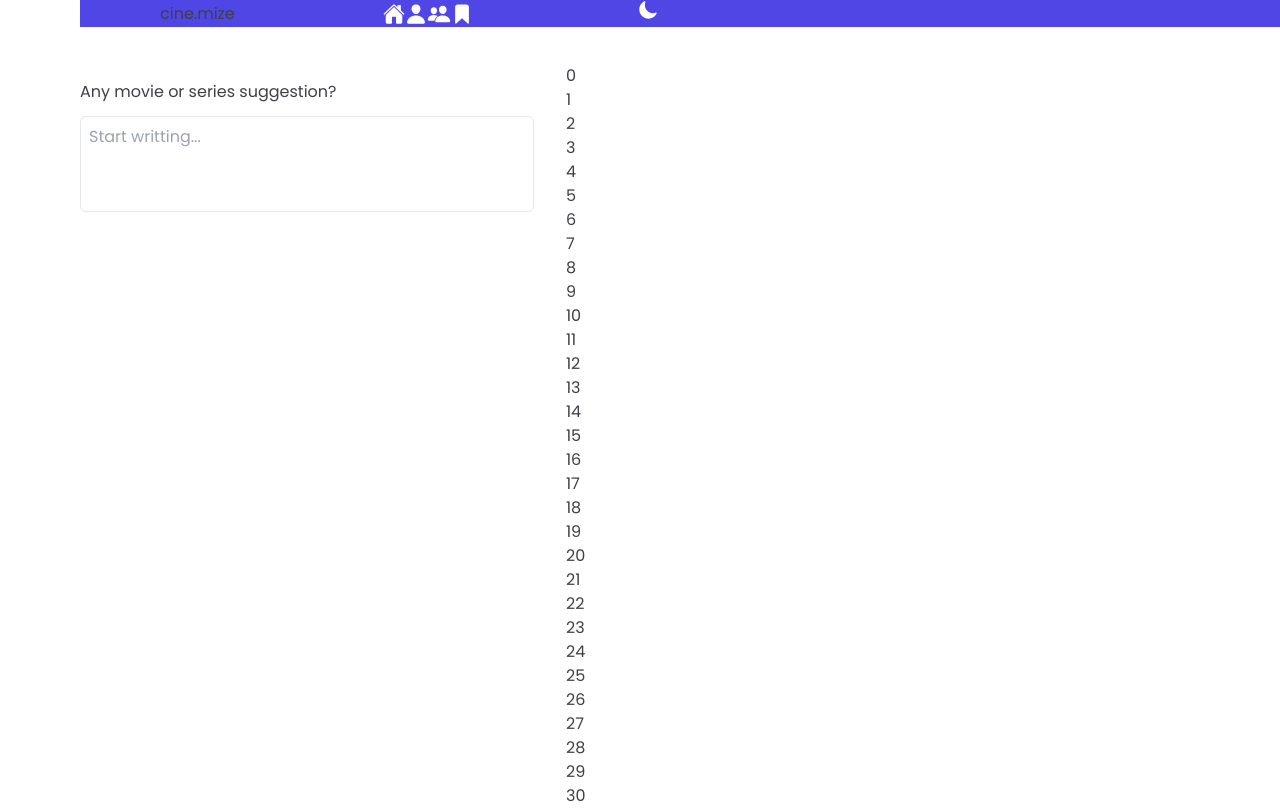
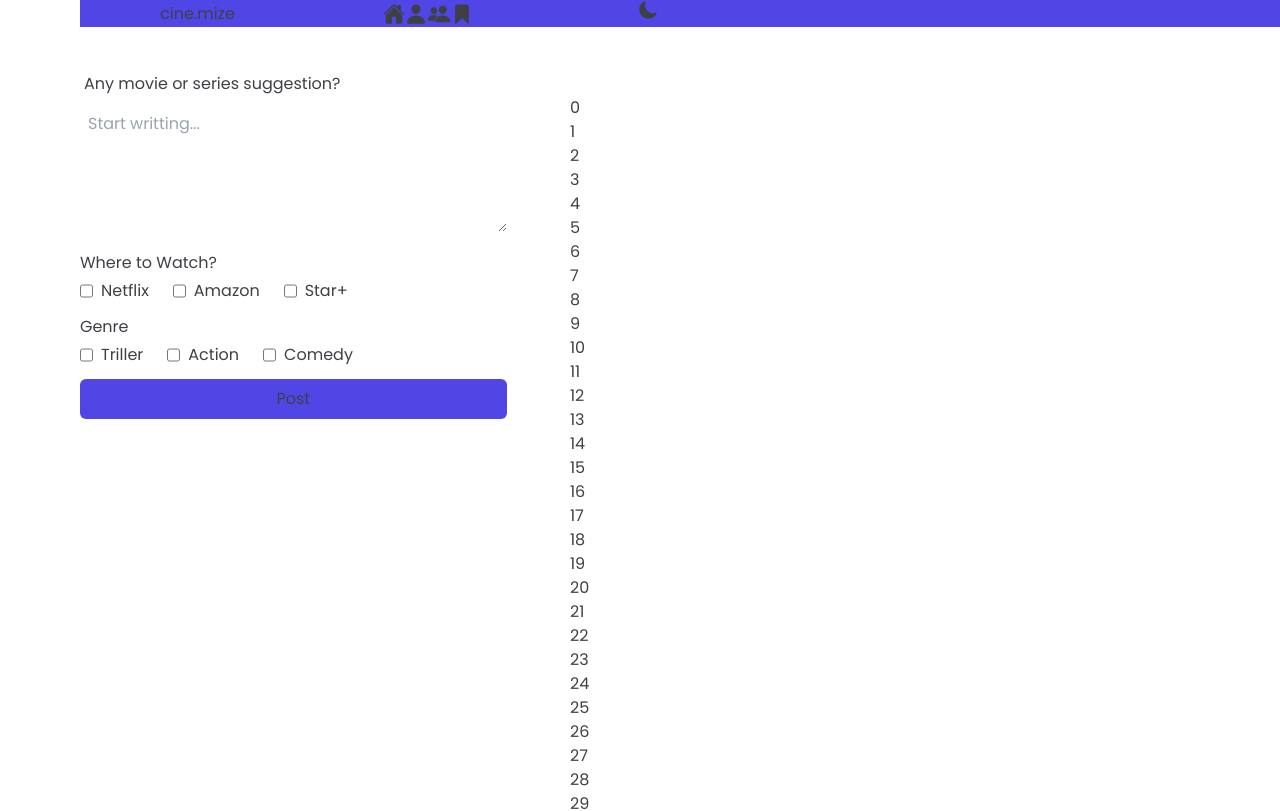
Before and after one commit to felipehimself/cinemize, a Next.js app: page /home in a window 1280 px wide. Shown: the top 811 px of the page. Built offline with nearby package versions, Linux system fonts and the light colour scheme; what tw-elements would draw is missing.

Commit message:
Coluna esquerda na página inicial em layout para desktop

```diff
--- a/Components/Elements/Header.tsx
+++ b/Components/Elements/Header.tsx
@@ -7,7 +7,7 @@ const Header = () => {
     <header className='fixed z-10 shadow-md  shadow-indigo-500/40 dark:shadow-dark  py-1  left-0 right-0 w-full bg-indigo-600 dark:bg-darker'>
       <div className='flex items-center gap-4 justify-between container mx-auto'>
         <div className='flex items-center flex-1 '>
-          <h3 className='text-xl text-white'>cine.mize</h3>
+          <h3 className='text-xl text-white'>cine<span className='dark:text-indigo-600'>.</span>mize</h3>
           <nav className='flex justify-center flex-1 '>
             <ul className='flex flex-1 justify-center items-center gap-6 '>
               <li className='  py-3 '>
--- /dev/null
+++ b/Components/Elements/OptionsContainer.tsx
@@ -0,0 +1,10 @@
+import { OptionsContainer as OC } from '../../ts/types/ui';
+
+const OptionsContainer = ({ children, className }: OC): JSX.Element => {
+  return (
+    <div className={` ${className} flex items-center gap-4 flex-wrap mb-4`}>
+      {children}
+    </div>
+  );
+};
+export default OptionsContainer;
--- /dev/null
+++ b/Components/UI/CheckBox.tsx
@@ -0,0 +1,6 @@
+import { CheckBox as CB } from '../../ts/types/ui';
+
+const CheckBox = ({ className, name, id }: CB): JSX.Element => {
+  return <input type='checkbox' name={name} id={id} className={`${className} accent-indigo-500`} />;
+};
+export default CheckBox;
--- a/Components/UI/Form.tsx
+++ b/Components/UI/Form.tsx
@@ -7,6 +7,6 @@ const Form = ({
   children: React.ReactNode;
   className?: string;
 }): JSX.Element => {
-  return <div className={` ${className} flex flex-col `}>{children}</div>;
+  return <form className={` ${className} flex flex-col `}>{children}</form>;
 };
 export default Form;
--- /dev/null
+++ b/Components/UI/FormControl.tsx
@@ -0,0 +1,8 @@
+import React from "react"
+
+const FormControl = ({children}:{children:React.ReactNode}):JSX.Element => {
+  return (
+    <div>{children}</div>
+  )
+}
+export default FormControl
--- /dev/null
+++ b/Components/UI/Label.tsx
@@ -0,0 +1,11 @@
+import React from 'react';
+import { Label as Lbl } from '../../ts/types/ui';
+
+const Label = ({ children, className, htmlFor }: Lbl): JSX.Element => {
+  return (
+    <label htmlFor={htmlFor} className={`${className} block text-md `}>
+      {children}
+    </label>
+  );
+};
+export default Label;
--- /dev/null
+++ b/Components/UI/TextArea.tsx
@@ -0,0 +1,13 @@
+import { TextArea as TA } from '../../ts/types/ui';
+
+const TextArea = ({ className, id, name, placeholder }: TA): JSX.Element => {
+  return (
+    <textarea
+      name={name}
+      id={id}
+      placeholder={placeholder}
+      className={` ${className} dark:border-dark focus:outline-none focus:border-indigo-600 p-2  w-full border rounded-md resize-none`}
+    />
+  );
+};
+export default TextArea;
--- a/pages/home/index.tsx
+++ b/pages/home/index.tsx
@@ -1,8 +1,20 @@
+import { GetServerSideProps, NextPage } from 'next';
 import Head from 'next/head';
 import Header from '../../Components/Elements/Header';
-import ColorMode from '../../Components/ColorMode/ColorMode';
-import Sidebar from '../../Components/Elements/Sidebar';
-const Home = () => {
+import {
+  TextArea,
+  Label,
+  Form,
+  FormControl,
+  CheckBox,
+  Button,
+} from '../../Components/UI/Index';
+import OptionsContainer from '../../Components/Elements/OptionsContainer';
+
+const Home: NextPage<{ options: string[]; genre: string[] }> = ({
+  options,
+  genre,
+}) => {
   return (
     <>
       <Head>
@@ -10,37 +22,87 @@ const Home = () => {
         <meta name='home page' content='User home page' />
         <link rel='icon' href='/favicon.ico' />
       </Head>
-      {/* <div className='fixed right-4 top-5 z-20'>
-        <ColorMode className='fill-white' size={20} />
-      </div> */}
+
       <Header />
 
-      <div className='pt-16 flex gap-8 '>
-        {/* left container */}
+      <div className='flex gap-5 py-14'>
+        <div className='w-6/12'>
+          <Form className='fixed w-4/12  pt-4 gap-3'>
+            <FormControl>
+              <Label htmlFor='suggestion' className='pl-1 mb-2'>
+                Any movie or series suggestion?
+              </Label>
+              <TextArea
+                name='suggestion'
+                id='suggestion'
+                placeholder='Start writting...'
+                className='h-32'
+              />
+            </FormControl>
+            <FormControl>
+              <Label htmlFor='' className='mb-1'>
+                Where to Watch?
+              </Label>
+              <OptionsContainer>
+                {options.map((option) => {
+                  return (
+                    <Label
+                      key={option}
+                      className='flex gap-2 mr-2 capitalize'
+                      htmlFor={option}
+                    >
+                      <CheckBox className='' name={option} id={option} />
+                      {option}
+                    </Label>
+                  );
+                })}
+              </OptionsContainer>
+            </FormControl>
 
-        {/* <Sidebar /> */}
+            <FormControl>
+              <Label htmlFor='' className='mb-1'>
+                Genre
+              </Label>
+              <OptionsContainer>
+                {genre.map((gen) => {
+                  return (
+                    <Label
+                      key={gen}
+                      className='flex gap-2 mr-2 capitalize'
+                      htmlFor={gen}
+                    >
+                      <CheckBox className='' name={gen} id={gen} />
+                      {gen}
+                    </Label>
+                  );
+                })}
+              </OptionsContainer>
+            </FormControl>
 
-
-
-        {/* center container */}
-        <div className='flex-1 pt-4'>
-          <h3 className='text-md mb-3'>Any movie or series suggestion?</h3>
-          <textarea name="" id="" placeholder='Start writting...' className='dark:border-dark focus:outline-none focus:border-indigo-600 p-2 h-24 w-full border rounded-md resize-none ' ></textarea>
+            <Button className='p-2 rounded-md'>Post</Button>
+          </Form>
         </div>
 
-
         {/* right container */}
-        <div className='hidden lg:block flex-1'>
-         { Array.from(Array(200).keys()).map((item)=> {
-          return <p key={item}>{item}</p>
-         }) }
+        <div className='hidden lg:block flex-1 pt-10'>
+          {Array.from(Array(200).keys()).map((item) => {
+            return <p key={item}>{item}</p>;
+          })}
         </div>
-
       </div>
-
-
-
     </>
   );
 };
 export default Home;
+
+export const getServerSideProps: GetServerSideProps = async (ctx) => {
+  const options = ['netflix', 'amazon', 'star+'];
+  const genre = ['triller', 'action', 'comedy'];
+
+  return {
+    props: {
+      options,
+      genre,
+    },
+  };
+};
```
Also changed, not shown: Components/UI/Index.tsx (+7 -3 lines), ts/types/ui.ts (+24 -0 lines).
